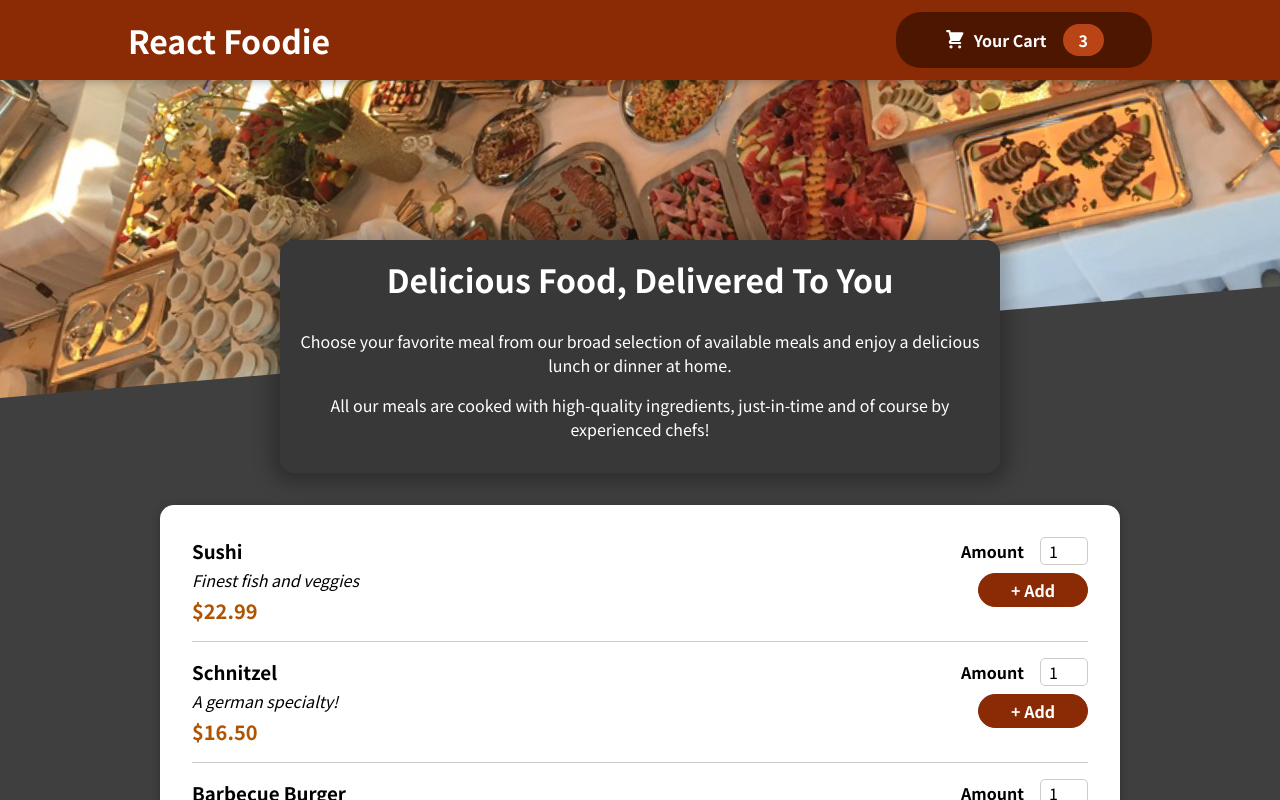
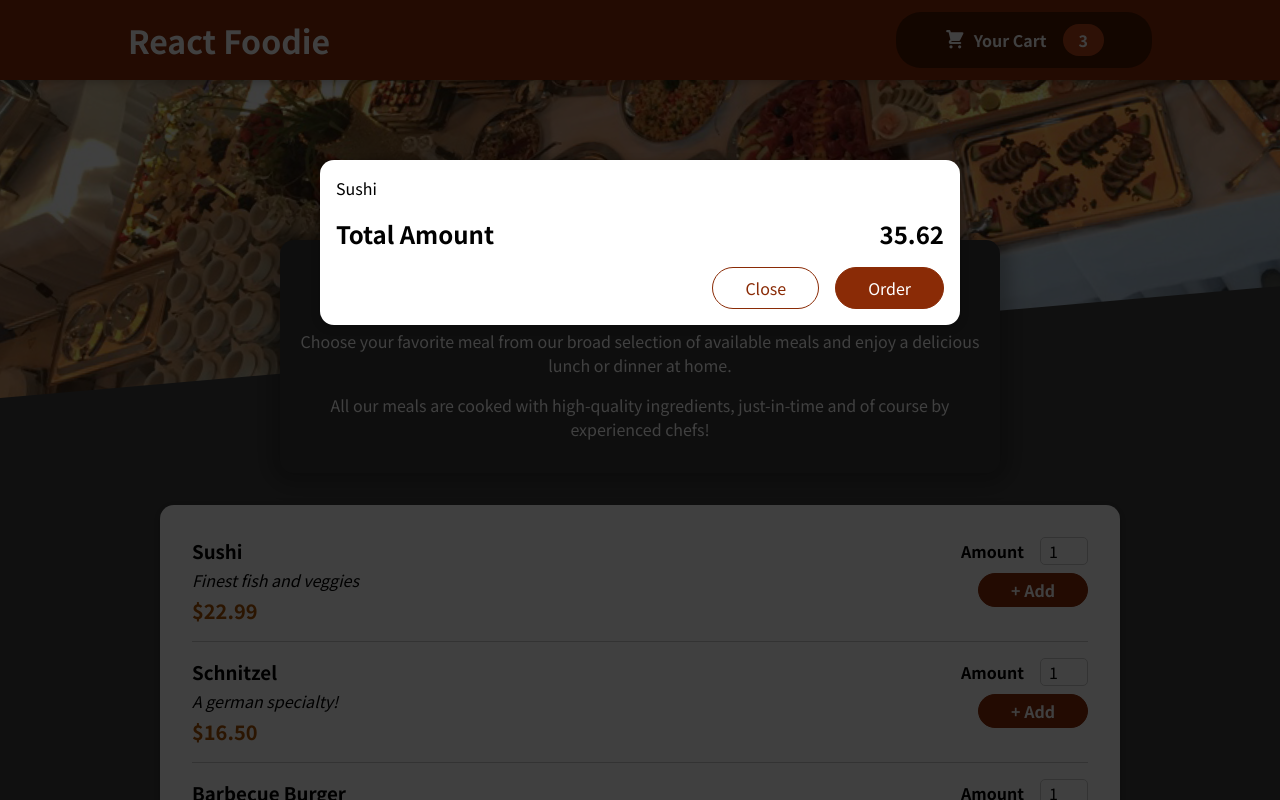
Before and after one commit to Russelllin7789/food_order_website, a React (Create React App) app: page / in a window 1280 px wide. Shown: the top 800 px of the page. Built offline with nearby package versions, Linux system fonts and the light colour scheme.

Commit message:
Add a modal for cart

```diff
--- a/public/index.html
+++ b/public/index.html
@@ -1,14 +1,12 @@
 <!DOCTYPE html>
 <html lang="en">
+
 <head>
   <meta charset="utf-8" />
   <link rel="icon" href="%PUBLIC_URL%/favicon.ico" />
   <meta name="viewport" content="width=device-width, initial-scale=1" />
   <meta name="theme-color" content="#000000" />
-    <meta
-      name="description"
-      content="Web site created using create-react-app"
-    />
+  <meta name="description" content="Web site created using create-react-app" />
   <link rel="apple-touch-icon" href="%PUBLIC_URL%/logo192.png" />
   <!--
       manifest.json provides metadata used when your web app is installed on a
@@ -26,8 +24,10 @@
     -->
   <title>React App</title>
 </head>
+
 <body>
   <noscript>You need to enable JavaScript to run this app.</noscript>
+  <div id="overlays"></div>
   <div id="root"></div>
   <!--
       This HTML file is a template.
@@ -40,4 +40,5 @@
       To create a production bundle, use `npm run build` or `yarn build`.
     -->
 </body>
+
 </html>
--- a/src/App.js
+++ b/src/App.js
@@ -1,10 +1,13 @@
 import React from "react";
+
 import Header from "./components/Layout/Header";
 import Meals from "./components/Meals/Meals";
+import Cart from "./components/Cart/Cart";
 
 const App = () => {
   return (
     <React.Fragment>
+      <Cart />
       <Header />
       <main>
         <Meals />
--- a/src/components/Cart/Cart.js
+++ b/src/components/Cart/Cart.js
@@ -1,6 +1,7 @@
 import React from "react";
 
 import classes from './Cart.module.css'
+import Modal from "../UI/Modal";
 
 const Cart = (props) => {
   const CartItems = <ul className={classes['cart-items']}>{[
@@ -13,17 +14,17 @@
   ].map(item => <li>{item.name}</li>)}</ul>
 
   return (
-    <div>
+    <Modal>
       {CartItems}
       <div className={classes.total}>
         <span>Total Amount</span>
         <span>35.62</span>
       </div>
-      <div className={classes.action}>
+      <div className={classes.actions}>
         <button className={classes['button--alt']}>Close</button>
         <button className={classes.button}>Order</button>
       </div>
-    </div>
+    </Modal>
   )
 }
 
--- /dev/null
+++ b/src/components/UI/Modal.js
@@ -0,0 +1,33 @@
+import React, { Fragment } from "react";
+import ReactDom from 'react-dom'
+
+import classes from './Modal.module.css'
+
+const BackDrop = (props) => {
+  return (
+    <div className={classes.backdrop}></div>
+  )
+}
+
+const ModalOverlay = (props) => {
+  return (
+    <div className={classes.modal}>
+      <div className={classes.content}>{props.children}</div>
+    </div>
+  )
+}
+
+const portalElement = document.getElementById('overlays')
+
+const Modal = (props) => {
+  return (
+    <Fragment>
+      {/* <BackDrop />
+      <ModalOverlay /> */}
+      {ReactDom.createPortal(<BackDrop />, portalElement)}
+      {ReactDom.createPortal(<ModalOverlay>{props.children}</ModalOverlay>, portalElement)}
+    </Fragment>
+  )
+}
+
+export default Modal
--- /dev/null
+++ b/src/components/UI/Modal.module.css
@@ -0,0 +1,40 @@
+.backdrop {
+  position: fixed;
+  top: 0;
+  left: 0;
+  width: 100%;
+  height: 100vh;
+  z-index: 20;
+  background-color: rgba(0, 0, 0, 0.75);
+}
+
+.modal {
+  position: fixed;
+  top: 20vh;
+  left: 5%;
+  width: 90%;
+  background-color: white;
+  padding: 1rem;
+  border-radius: 14px;
+  box-shadow: 0 2px 8px rgba(0, 0, 0, 0.25);
+  z-index: 30;
+  animation: slide-down 300ms ease-out forwards;
+}
+
+@media (min-width: 768px) {
+  .modal {
+    width: 40rem;
+    left: calc(50% - 20rem);
+  }
+}
+
+@keyframes slide-down {
+  from {
+    opacity: 0;
+    transform: translateY(-3rem);
+  }
+  to {
+    opacity: 1;
+    transform: translateY(0);
+  }
+}
```
Also changed, not shown: 1 other file (tests, documents, lock files or other folders). Lines whose indentation alone changed are shown as unchanged.
